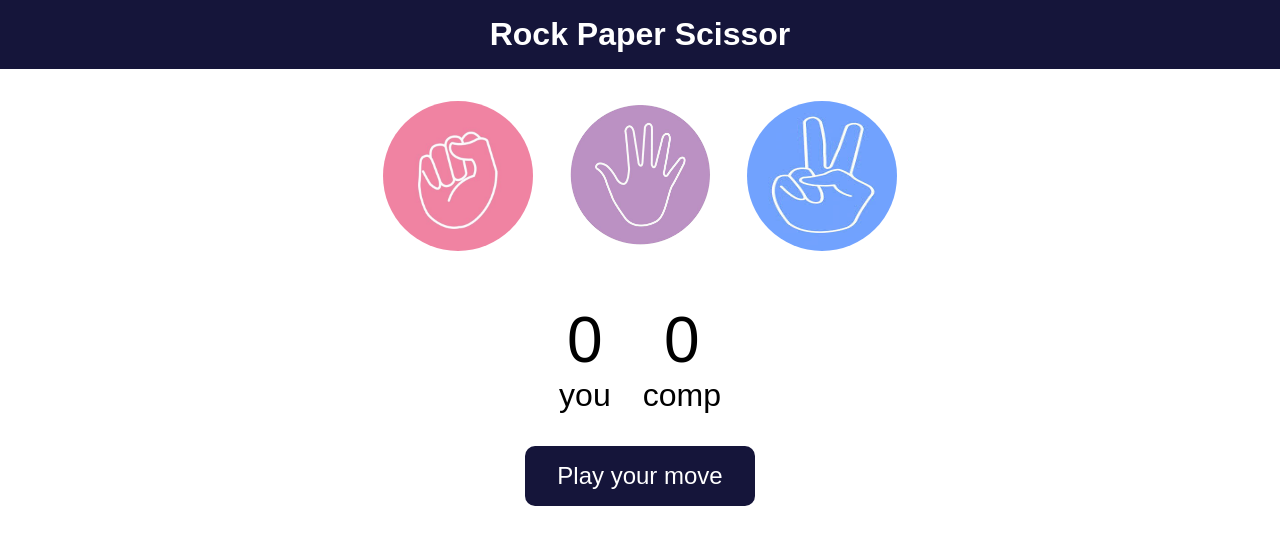
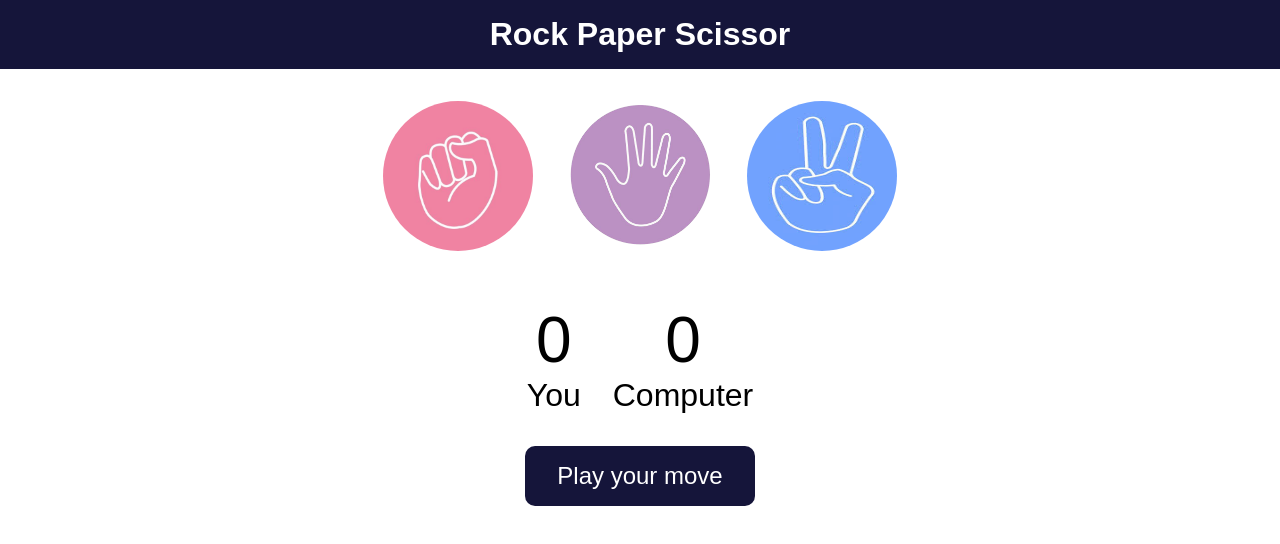
Before and after one commit to Junaid212/Rock-Paper-Scissors-Game, a plain HTML site: page index.html in a window 1280 px wide. Drawn offline with Linux system fonts and the light colour scheme.

Commit message:
changed p tag

```diff
--- a/index.html
+++ b/index.html
@@ -22,11 +22,11 @@
     <div class="score-board">
         <div class="score">
             <p id="user-score" >0</p>
-            <p>you</p>
+            <p>You</p>
         </div>
         <div class="score">
             <p id="comp-score">0</p>
-            <p>comp</p>
+            <p>Computer</p>
         </div>
     </div>
     <div class="msg-container">
```
